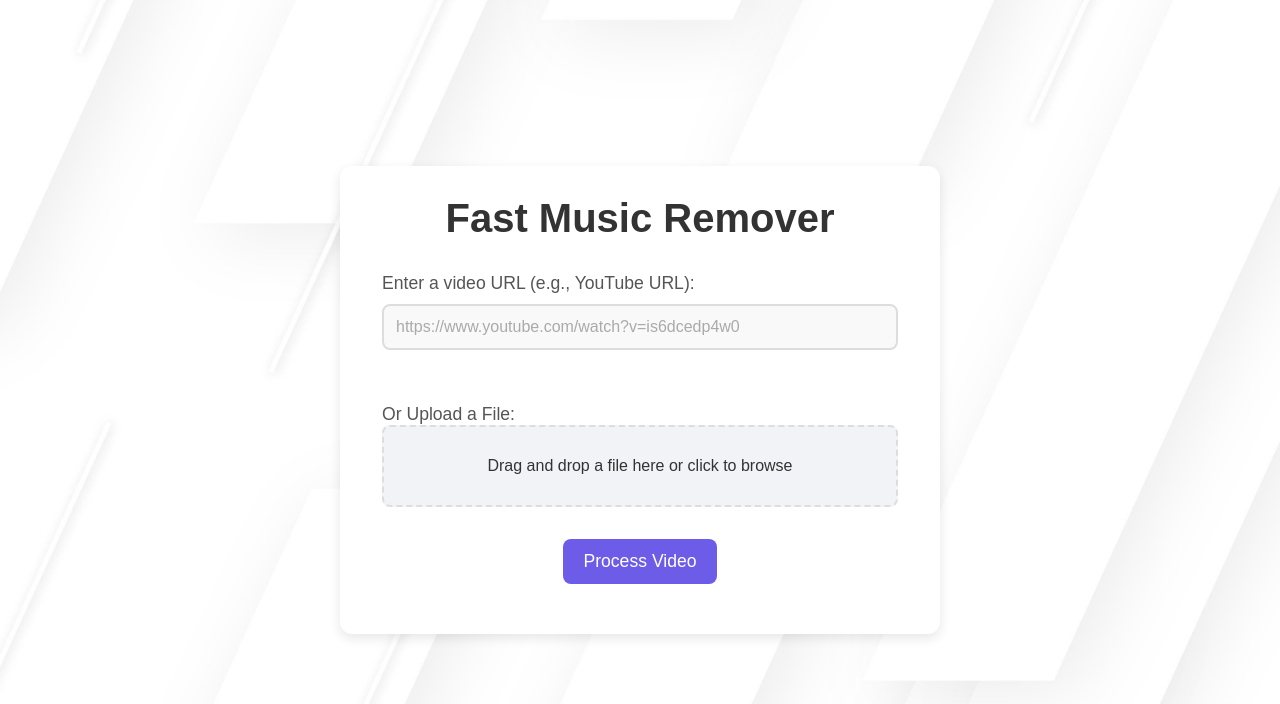
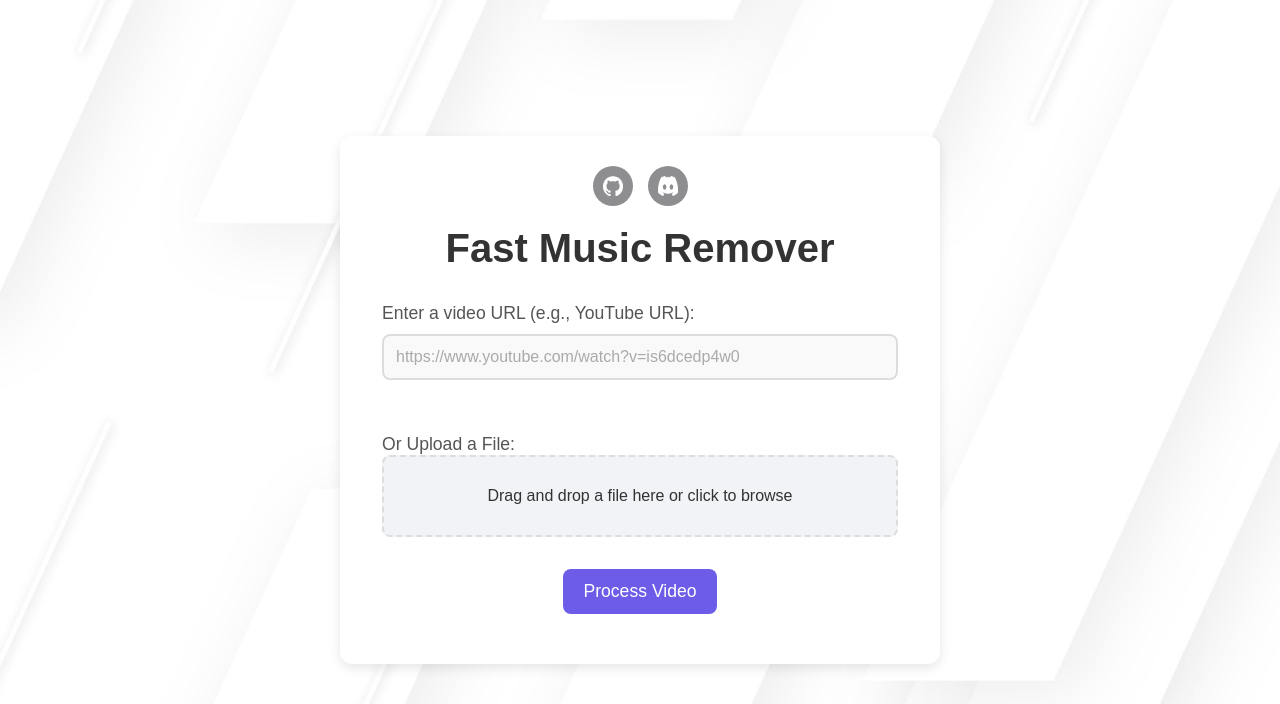
Before and after one commit to omeryusufyagci/fast-music-remover, a Flask app: page / in a window 1280 px wide. Shown: the top 704 px of the page. Run offline with Flask 3, Linux system fonts and the light colour scheme.

Commit message:
Add socials to UI

```diff
--- a/static/css/style.css
+++ b/static/css/style.css
@@ -196,6 +196,36 @@ h1 {
 .button:hover:not(:disabled) {
     background-color: #5a4cf5;
 }
+
+
+.social-links {
+    display: flex;
+    justify-content: center;
+    gap: 15px;
+    margin-bottom: 20px;
+}
+
+.social-link {
+    display: inline-flex;
+    width: 40px;
+    height: 40px;
+    border-radius: 50%;
+    background-color: #8e8d8f;
+    justify-content: center;
+    align-items: center;
+    transition: background-color 0.3s ease;
+}
+
+.social-link img {
+    width: 20px;
+    height: 20px;
+}
+
+.social-link:hover {
+    background-color: #5a4cf5;
+}
+
+
 #status {
     font-size: 1.2rem;
     color: #555;
--- a/templates/index.html
+++ b/templates/index.html
@@ -8,6 +8,16 @@
 </head>
 <body>
     <div class="container">
+        <!-- Social Links Section with Icons Only -->
+        <div class="social-links">
+            <a href="https://github.com/omeryusufyagci/fast-music-remover" target="_blank" class="social-link" aria-label="GitHub">
+                <img src="/static/images/github-mark-white.png" alt="GitHub Logo">
+            </a>
+            <a href="https://discord.com/invite/xje3PQTEYp" target="_blank" class="social-link" aria-label="Discord">
+                <img src="/static/images/discord-mark-white.png" alt="Discord Logo">
+            </a>
+        </div>
+
         <h1>Fast Music Remover</h1>
 
         <div class="input-section" id="urlSection">
```
Also changed, not shown: static/images/discord-mark-white.png (added), static/images/github-mark-white.png (added).
